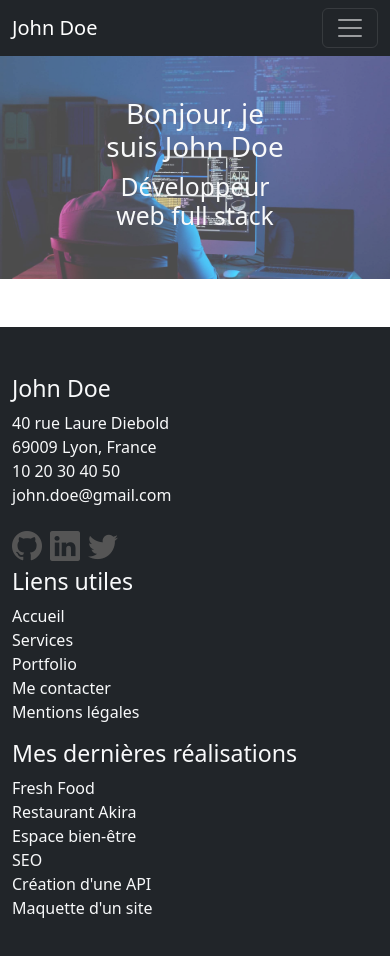
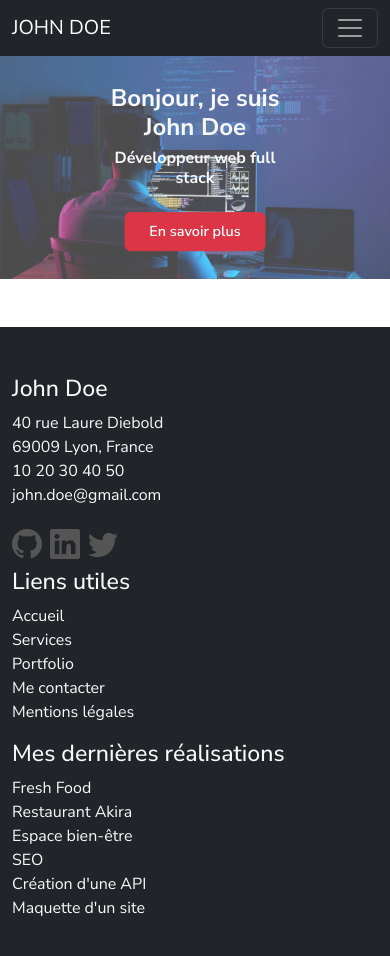
Before and after one commit to Myleeprita/portfolio-react, a React (Create React App) app: page / in a window 390 px wide. Shown: the top 956 px of the page. Built offline with nearby package versions, Linux system fonts and the light colour scheme; no server answers.

Commit message:
Add Modal and responsiv

```diff
--- a/public/index.html
+++ b/public/index.html
@@ -24,6 +24,14 @@
       Learn how to configure a non-root public URL by running `npm run build`.
     -->
     <link rel="stylesheet" href="https://cdn.jsdelivr.net/npm/bootstrap-icons@1.10.5/font/bootstrap-icons.css">
+
+    <!--FONT FAMILY-->
+    <link rel="preconnect" href="https://fonts.googleapis.com">
+    <link rel="preconnect" href="https://fonts.gstatic.com" crossorigin>
+    <link href="https://fonts.googleapis.com/css2?family=Nunito+Sans:ital,opsz,wght@0,6..12,200..1000;1,6..12,200..1000&display=swap" rel="stylesheet">
+
+
+    <!--TITLE-->
     <title>Portfolio avec REACT.JS</title>
   </head>
   <body>
--- a/src/App.css
+++ b/src/App.css
@@ -1,3 +1,8 @@
+/* POLICE */
+body {
+    font-family: "Nunito Sans", sans-serif !important;
+}
+
 /* CSS NAVBAR */
 .nav-link {
   text-transform: uppercase;
@@ -29,12 +34,61 @@
     transform: translate(-50%, -50%);
     z-index: 2;
 }
-.position-relative img {
+.img-hero {
     opacity: 70%;
 }
+.overlay-text h1 {
+    font-weight: bold;
+}
+.overlay-text h2 {
+    font-weight: bold;
+}
+.overlay-text button {
+    font-size: 1.2rem;
+    font-weight: 600;
+}
+              /* responsive */
+@media (max-width: 768px) {
+    .overlay-text h1 {
+        font-size: 2rem;
+    }
+    .overlay-text h2 {
+        font-size: 1.2rem;
+    }
+    .overlay-text button {
+        font-size: 1rem;
+        padding: 0.5rem 1.5rem;
+    }
+}
+@media (max-width: 480px) {
+    .overlay-text h1 {
+        font-size: 1.5rem;
+    }
 
+    .overlay-text h2 {
+        font-size: 1rem;
+    }
+    .overlay-text button {
+        font-size: 0.9rem;
+        padding: 0.4rem 1rem;
+    }
+}
+               /* modal */
 
+@media (max-width: 768px) {
+  .modal-body img {
+    max-width: 150px;
+    margin-bottom: 1rem;
+  }
 
+  .modal-content {
+    padding: 1rem;
+  }
+
+  .modal-body p {
+    font-size: 0.9rem;
+  }
+}
 /* CSS FOOTER */
 
 .social-icon {
--- a/src/components/Navbar.js
+++ b/src/components/Navbar.js
@@ -6,7 +6,7 @@ export default function Navbar() {
     return (
         <nav className="navbar navbar-expand-lg navbar-dark bg-dark">
             <div className="container-fluid">
-                <Link className="navbar-brand" to="/"> John Doe </Link>
+                <Link className="navbar-brand" to="/"> JOHN DOE </Link>
                 <button className="navbar-toggler" type="button" data-bs-toggle="collapse" data-bs-target="#navbarNav">
                     <span className="navbar-toggler-icon"></span>
                 </button>
--- a/src/pages/Home.js
+++ b/src/pages/Home.js
@@ -1,15 +1,72 @@
 import monImage from '../assets/hero-bg.jpg';
 import '../App.css';
+import { useEffect, useState } from 'react';
 
 export default function Home() {
+    //const [repos, setRepos] = useState([]);
+    const [profile, setProfile] = useState(null);
+
+    useEffect(() => {
+        fetch('https://api.github.com/users/Myleeprita/repos')
+            .then(response => response.json())
+            //.then(data => setRepos(data))
+            .catch(error => console.error('Erreur GitHub:', error));
+
+        fetch('https://api.github.com/users/Myleeprita')
+            .then(res => res.json())
+            .then(data => setProfile(data))
+            .catch(err => console.error('Erreur profil:', err));
+    }, []);
+
     return (
         <div className="position-relative text-center">
-            <img src={monImage} alt="Mon Image" className="img-fluid w-100" />
+            {/* IMAGE */}
+            <img src={monImage} alt="img" className="img-fluid w-100 img-hero" />
+            {/* TEXTE + BUTTON */}
+            <div className="overlay-text">
+                <h1 className="text-light display-1"> Bonjour, je suis John Doe </h1>
+                <h2 className="text-light display-4"> Développeur web full stack </h2>
+                <button type="button" className="btn btn-danger px-4 py-2 mt-3" data-bs-toggle="modal" data-bs-target="#infoModal"> En savoir plus </button>
+            </div>
+                        {/* MODAL */}
+            <div className="modal fade" id="infoModal" tabIndex="-1" aria-labelledby="infoModalLabel" aria-hidden="true">
+                <div className="modal-dialog modal-lg modal-dialog-centered">
+                    <div className="modal-content bg-dark text-light border-secondary">
+                        <div className="modal-header border-secondary">
+                            <h1 className="modal-title fs-4" id="infoModalLabel"><strong> Mon profil GitHub </strong></h1>
+                            <button type="button" className="btn-close btn-close-white" data-bs-dismiss="modal" aria-label="Close"></button>
+                        </div>
 
-            <div className="overlay-text">
-                <h1 className="text-light"> Bonjour, je suis John Doe </h1>
-                <h2 className="text-light"> Développeur web full stack </h2>
+                        <div className="modal-body border-secondary">
+                            {profile ? (
+                                <div className="row">
+                                    <div className="col-md-6 text-center mb-3">
+                                        <img
+                                            src={profile.avatar_url}
+                                            alt="avatar"
+                                            className="img-fluid rounded-circle"
+                                            style={{ maxWidth: '350px' }}
+                                        />
+                                    </div>
+                                    <div className="col-md-6 text-start">
+                                        <p className="border-bottom py-2 border-secondary"><i className="bi bi-person"></i> {profile.login}</p>
+                                        <p className="border-bottom py-2 border-secondary"><i className="bi bi-geo-alt"></i> {profile.location}</p>
+                                        <p className="border-bottom py-2 border-secondary"><i className="bi bi-card-text"></i> {profile.bio || 'Pas de description'}</p>
+                                        <p className="border-bottom py-2 border-secondary"><i className="bi bi-box"></i> Repositories : {profile.public_repos}</p>
+                                        <p className="border-bottom py-2 border-secondary"><i className="bi bi-people"></i> Followers : {profile.followers}</p>
+                                        <p><i className="bi bi-people"></i> Following : {profile.following}</p>
+                                    </div>
+                                </div>
+                            ) : (
+                                <p> Chargement du profil...</p>
+                        )}
+                        </div>
+                        <div className="modal-footer border-secondary">
+                            <button type="button" className="btn btn-secondary" data-bs-dismiss="modal"> Fermer </button>
+                        </div>
+                    </div>
+                </div>
             </div>
         </div>
-    )
+    );
 }
```
